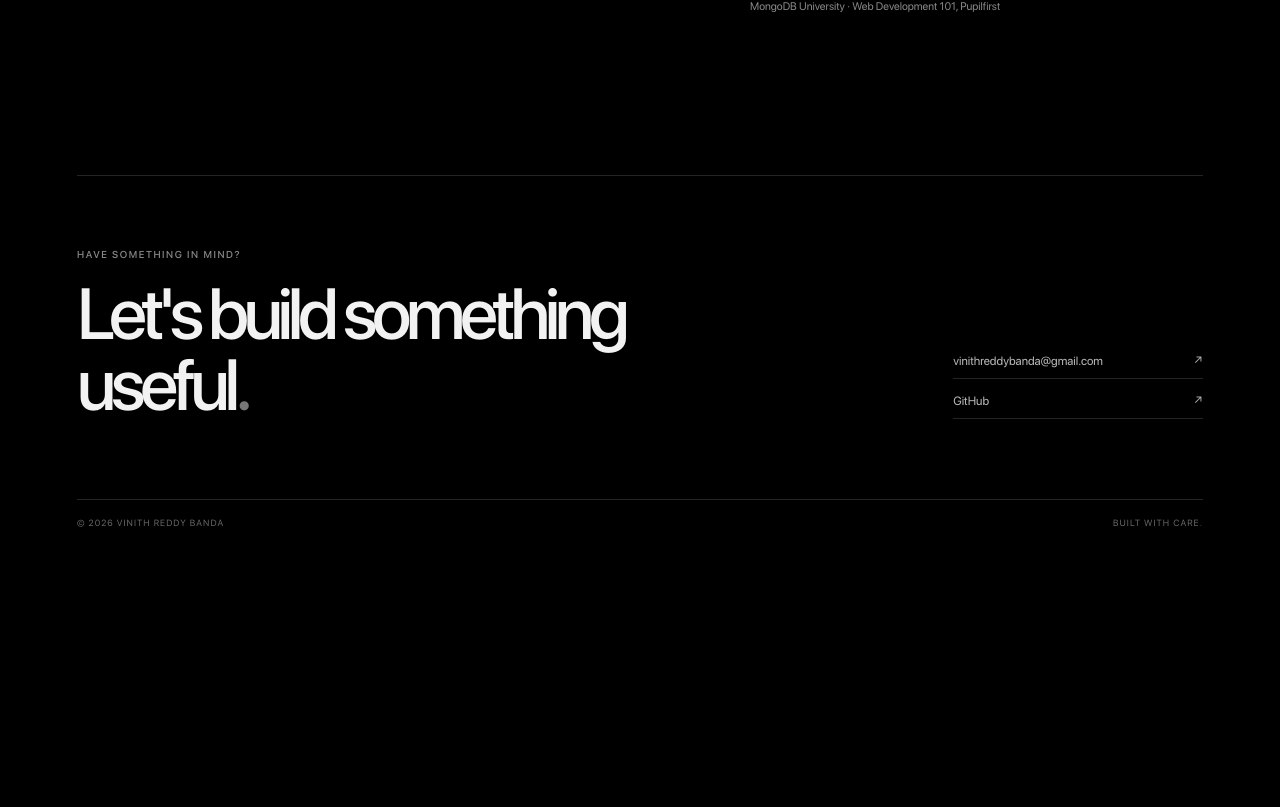
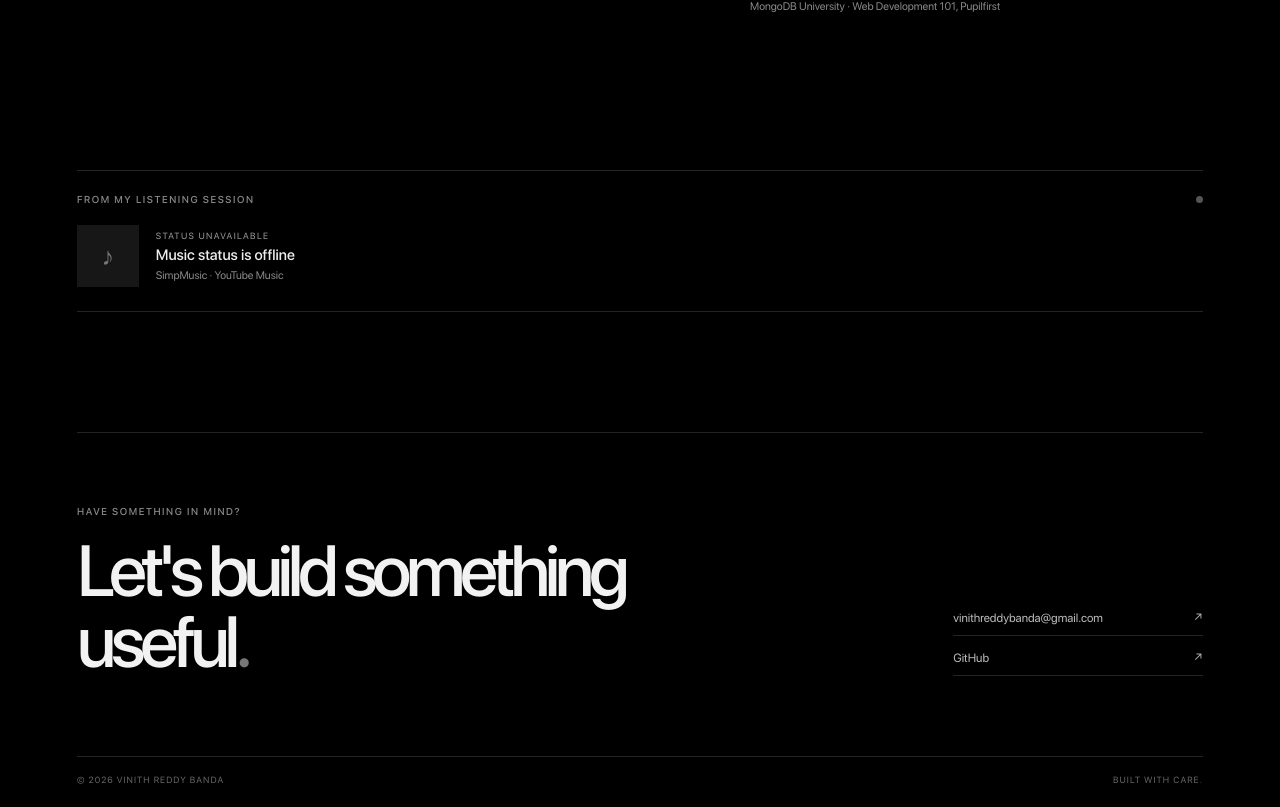
Before and after one commit to vinithreddybanda/vinithreddybanda.github.io, a React (Vite) app: page / in a window 1280 px wide. Shown: the part 3260-4067 px from the top of the page. Before the commit the page ends 3810 px from the top, so only its background shows below. Built offline with nearby package versions, Linux system fonts and the light colour scheme; no server answers.

Commit message:
Connect portfolio to live music status

```diff
--- a/src/App.jsx
+++ b/src/App.jsx
@@ -1,4 +1,5 @@
 import { useEffect } from "react";
+import NowPlaying from "./components/NowPlaying.jsx";
 
 const projects = [
   {
@@ -162,6 +163,8 @@ export default function App() {
         </div>
       </section>
 
+      <NowPlaying />
+
       <footer className="site-footer" id="contact" data-reveal="up">
         <div>
           <p className="eyebrow">HAVE SOMETHING IN MIND?</p>
```
